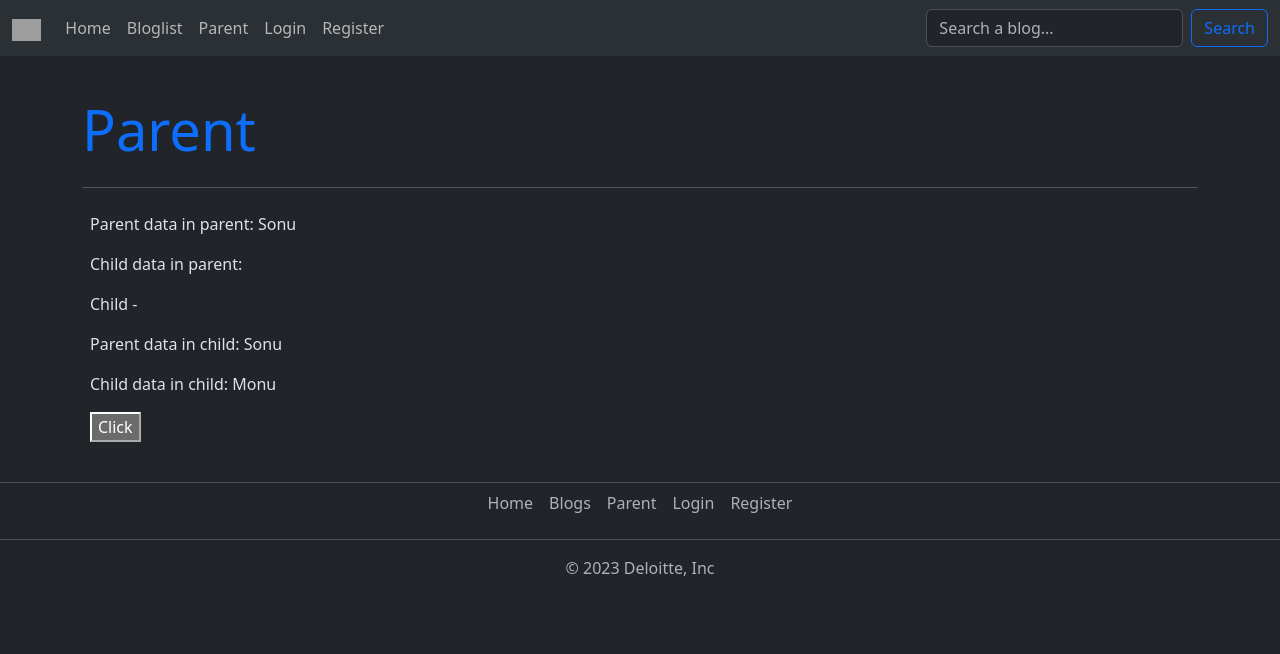
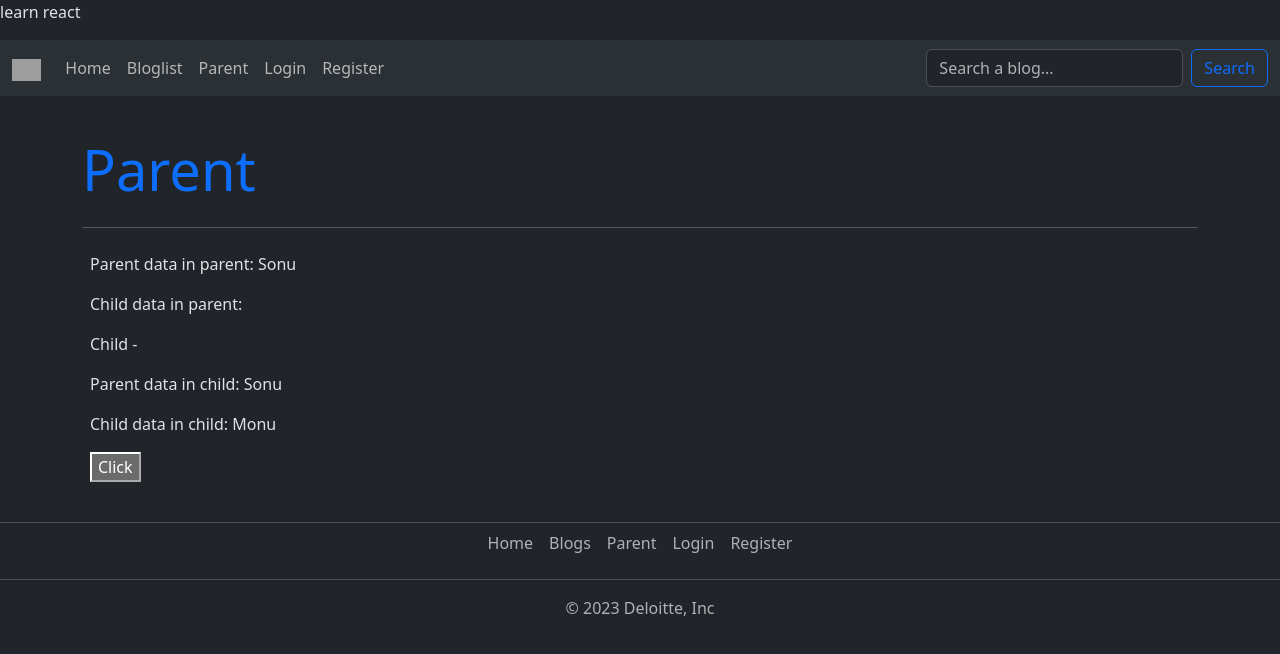
Before and after one commit to vamandeshmukh/deloitte-mar6-app, a React (Create React App) app: page /parent in a window 1280 px wide. Shown: the top 654 px of the page. Built offline with nearby package versions, Linux system fonts and the light colour scheme; grey boxes are pictures that could not be loaded.

Commit message:
react-js

```diff
--- a/src/App.js
+++ b/src/App.js
@@ -6,6 +6,7 @@ const App = () => {
 
   return (
     <div>
+      <p>learn react</p>
       <AppRoutes />
     </div>
   );
--- a/src/components/Child.js
+++ b/src/components/Child.js
@@ -8,6 +8,8 @@ const Child = (props) => {
         console.log('passDataToParent');
         props.passFun(childDataInChild);
     };
+
+    const addNums = (a, b) => { return a + b; };
 
 
     return (
```
Also changed, not shown: src/setupTests.js (+25 -0 lines), package.json (line endings or trailing spaces), 1 other file (tests, documents, lock files or other folders).
